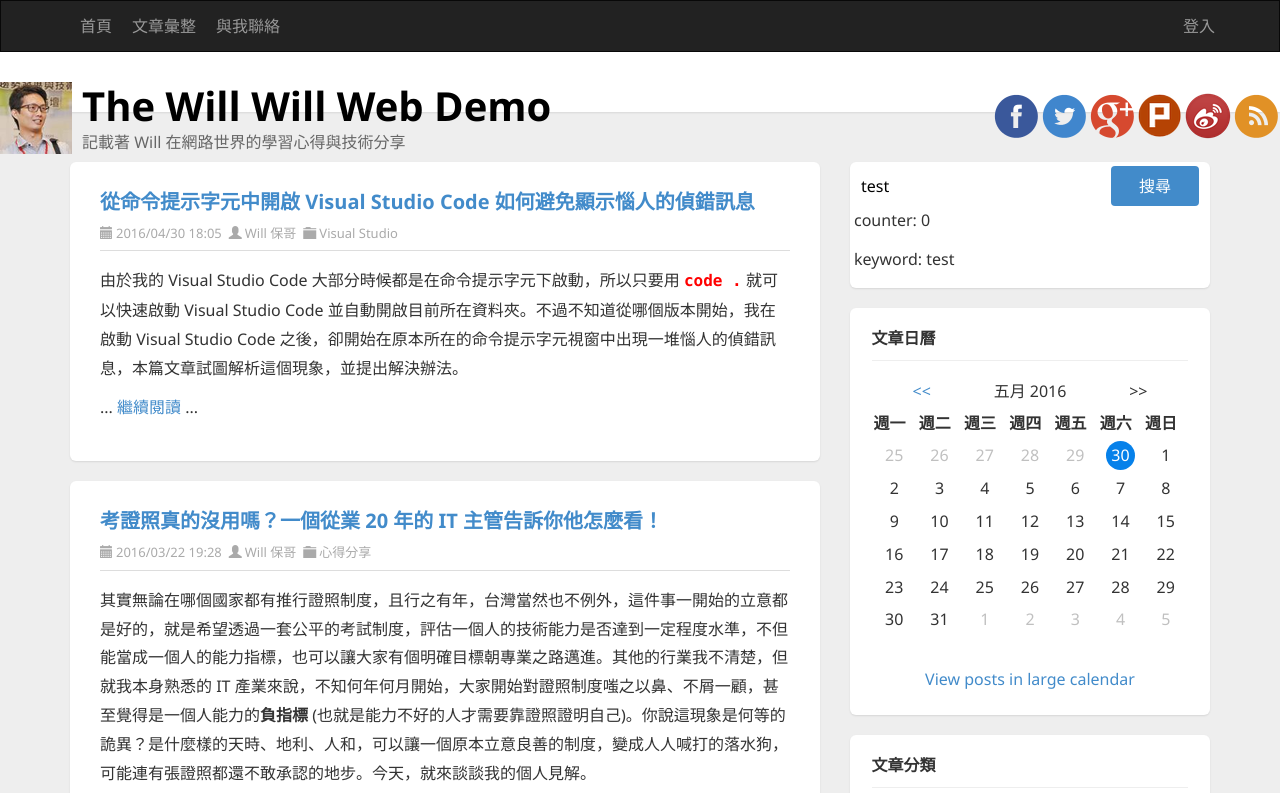
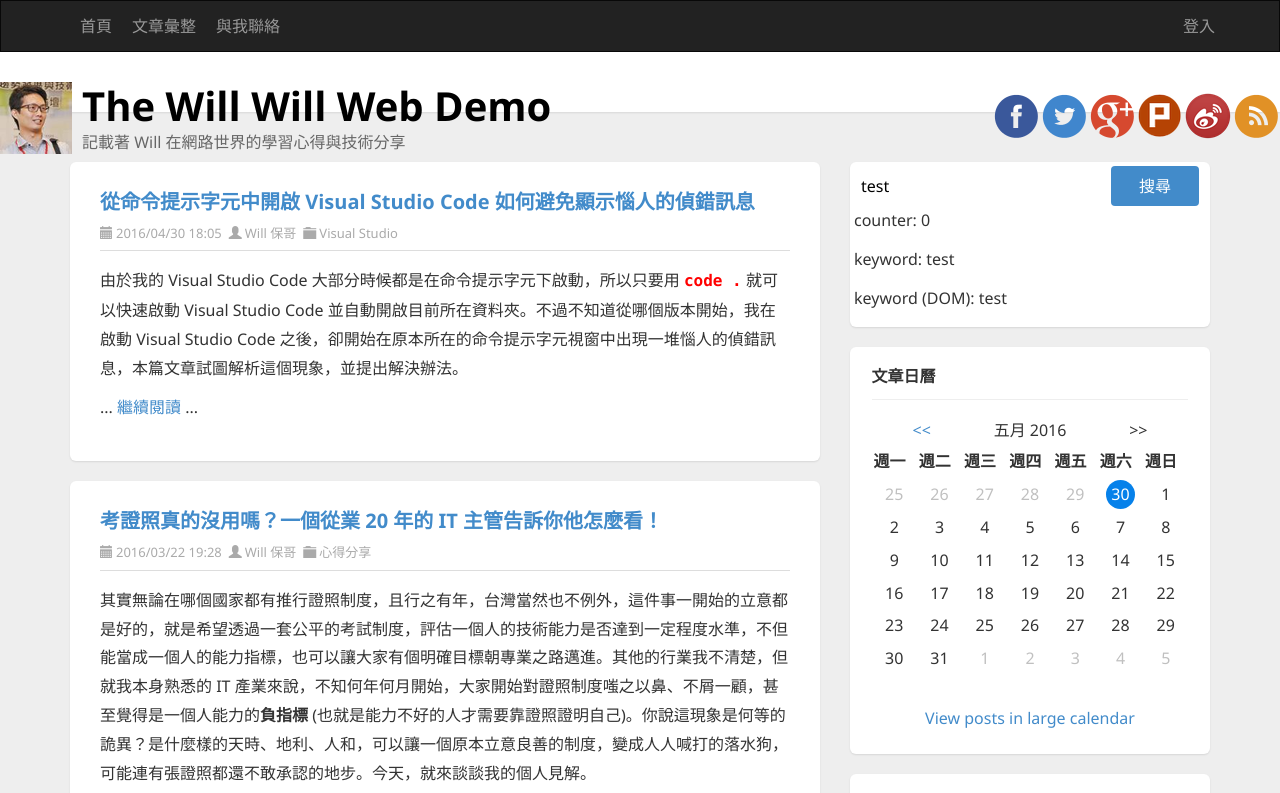
Before and after one commit to coolrare/DCT-112005, an Angular app: page / in a window 1280 px wide. Shown: the top 793 px of the page. Built offline with nearby package versions, Linux system fonts and the light colour scheme.

Commit message:
示範範本參考變數

```diff
--- a/src/app/app.component.html
+++ b/src/app/app.component.html
@@ -179,12 +179,14 @@
               <!-- [value]="keyword"
               (input)="keyword = $any($event.target).value" -->
               <input type="text" placeholder="請輸入搜尋關鍵字" accesskey="s"
+                #inputText
                 [(ngModel)]="keyword"
                 (keyup)="inputKeyup($event)"
                 (keyup.enter)="searchByEnter($event)"/>
               <input type="button" value="搜尋" id="searchbutton" (click)="search($event)" />
               <p>counter: {{ counter }}</p>
               <p>keyword: {{ keyword }}</p>
+              <p>keyword (DOM): {{ inputText.value }}</p>
             </div>
           </div>
         </div>
--- a/src/app/app.component.ts
+++ b/src/app/app.component.ts
@@ -1,4 +1,4 @@
-import { Component } from '@angular/core';
+import { Component, ElementRef, ViewChild } from '@angular/core';
 import { CommonModule } from '@angular/common';
 import { HeaderComponent } from './header/header.component';
 import { environment } from 'src/environments/environment';
@@ -12,12 +12,14 @@ import { FormsModule } from '@angular/forms';
   styleUrls: ['./app.component.css']
 })
 export class AppComponent {
+  @ViewChild('inputText') inputText?: ElementRef;
+
   title = environment.api;
   counter = 0;
   keyword = 'test';
 
   search(event: MouseEvent) {
-
+    console.log(this.inputText?.nativeElement as HTMLInputElement);
     console.log(event.clientY);
     console.log('search');
     this.counter++;
```
